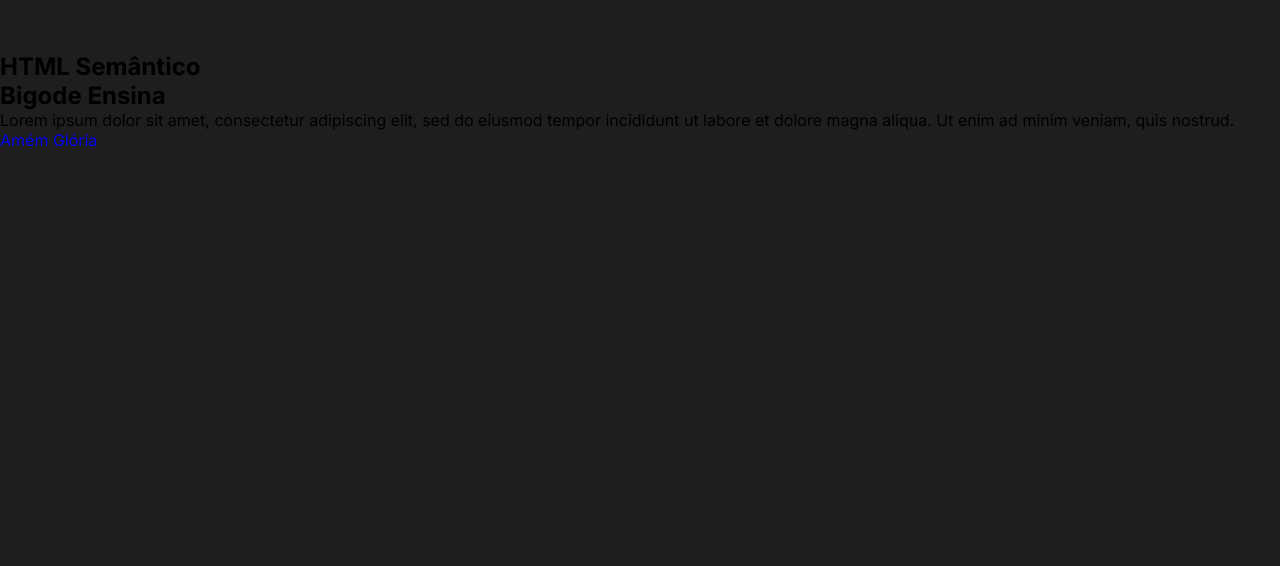
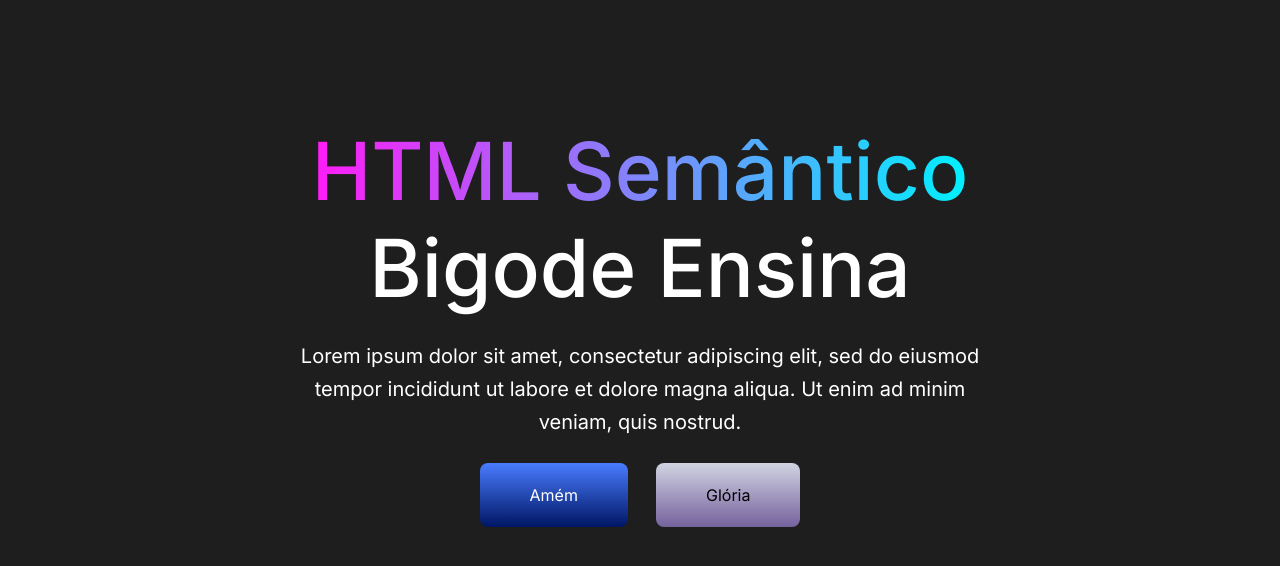
Before and after one commit to Dossantos003/HTML-Semantica, a plain HTML site: page index.html in a window 1280 px wide. Shown: the part 78-644 px from the top of the page. Drawn offline with Linux system fonts and the light colour scheme; files that its build step writes are made by us from their sources.

Commit message:
Add files via upload

```diff
--- a/index.html
+++ b/index.html
@@ -29,17 +29,17 @@
 </header>
 <main>
     <section class="home">
+    <div class="titlle">
     <h1>HTML Semântico</h1>
     <h2>Bigode Ensina</h2>
+    </div>
+
     <p>Lorem ipsum dolor sit amet, consectetur adipiscing elit, sed do eiusmod tempor incididunt ut labore et dolore magna aliqua. Ut enim ad minim veniam, quis nostrud.</p>
 
     <div class="btns">
         <a href="#">Amém</a>
         <a href="#">Glória</a>
         </div>
-
-
-
     </section>
 
 </main>
--- a/style.css
+++ b/style.css
@@ -44,3 +44,62 @@ header {
     --bg-color : #1E1E1E;
     --bg-text : #fff;
 }
+
+main {
+    display: flex;
+    justify-content: center;
+    align-items: center;
+
+
+}
+.home{
+    max-width: 723px;
+    padding-top: 70px;
+    display: flex;
+    justify-content: center;
+    align-items: center;
+    flex-direction: column;
+    gap: 24px;
+
+
+    & .titlle {
+       & h1, h2 {
+        font-size: 80px;
+        font-weight: 500;
+        color: var(--bg-text);
+        text-align: center;
+       }
+
+       & h1 {
+        background: linear-gradient(to right, #FF1cf7 ,#00F0FF) ;
+        -webkit-background-clip: text;
+        -webkit-text-fill-color: transparent;
+       }
+
+
+}
+}
+p {
+        font-size: 20px;
+        color: var(--bg-text);
+        text-align: center;
+        line-height: 33px;
+    }
+
+.btns {
+    display: flex;
+    gap: 28px;
+
+    & a {
+        background: linear-gradient(#497CFF, #001664);
+        padding: 22px 50px;
+        border-radius: 8px;
+        color: var(--bg-text);
+    }
+
+    & a:last-child {
+        color: #000;
+        background: linear-gradient(#D1D3E2, #75629D);
+    }
+
+}
```
